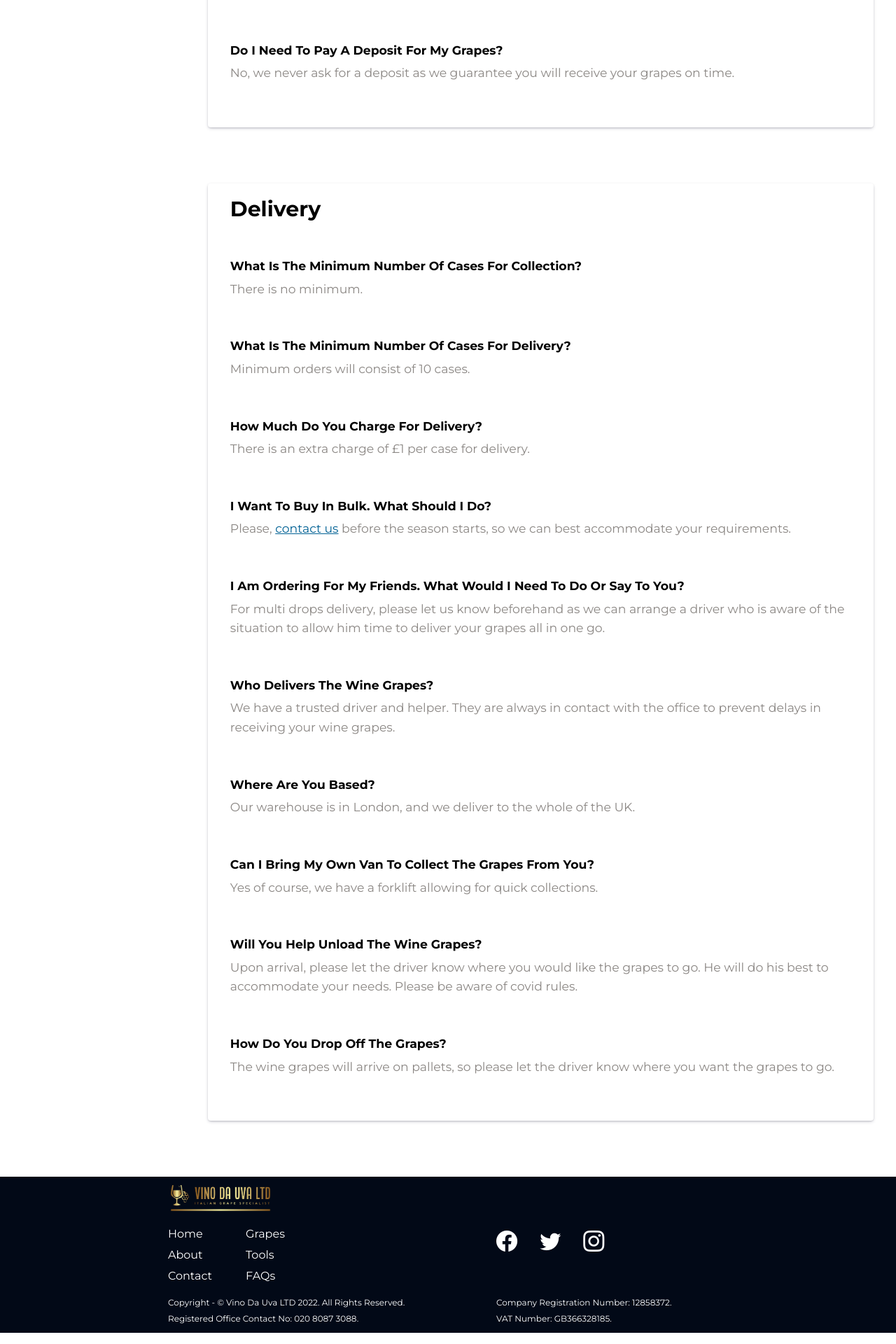
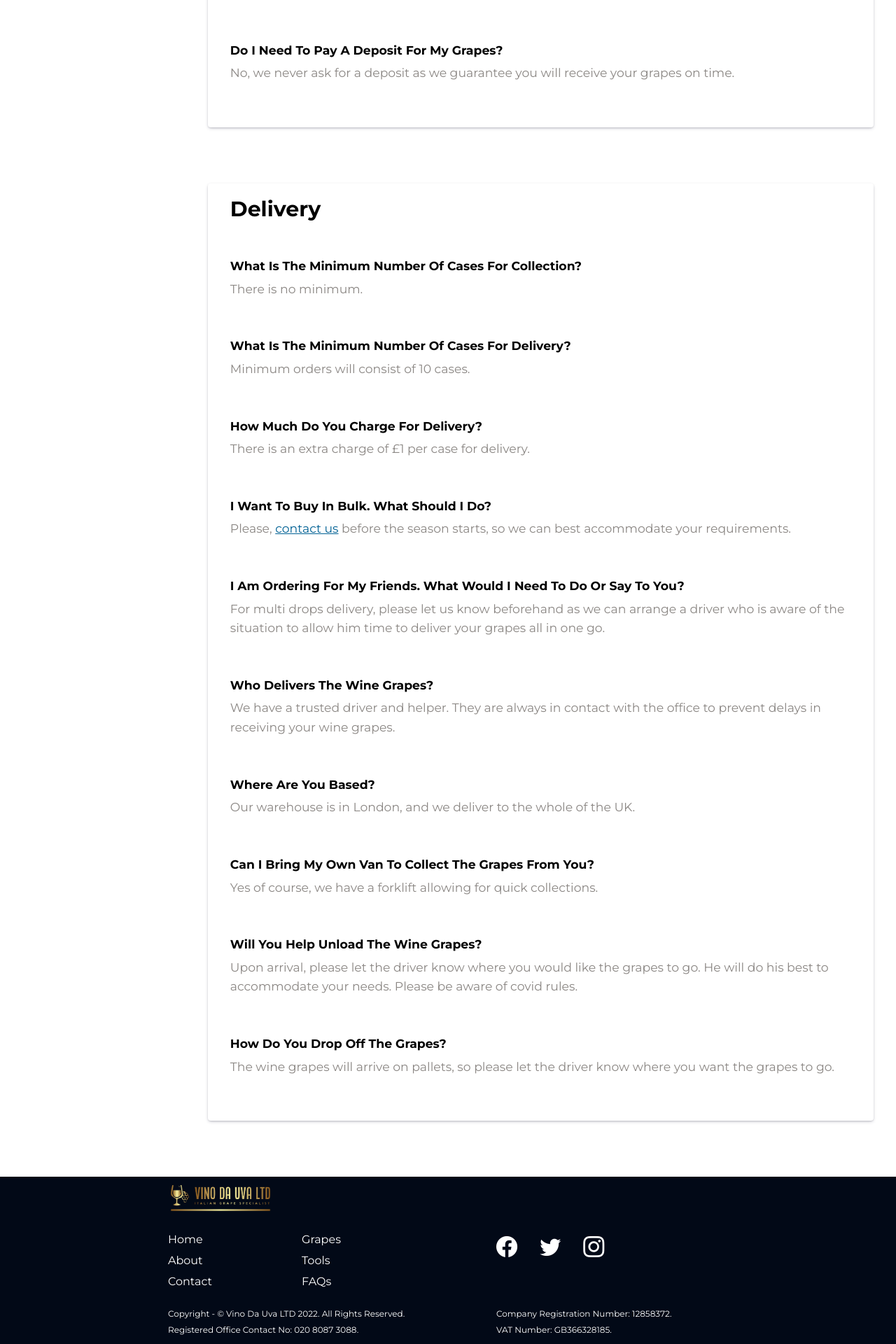
Before and after one commit to GG1982/vina-da-uva, a Jekyll site: the page built from faq.html, in a window 1280 px wide. Shown: the part 2764-4684 px from the top of the page at 70% size. Built offline with Jekyll 4.4.1, drawn with Linux system fonts in a browser that asks for light colours.

Commit message:
chnage footer gap

```diff
--- a/_includes/footer.html
+++ b/_includes/footer.html
@@ -5,7 +5,7 @@
             <img class="img-logo" src="assets/images/logogold.png" alt="">
         </div>
         <div class="footer-links">
-            <ul class="page-links flex-row gap-3">
+            <ul class="page-links flex-row gap-8">
                 <div class="flex-col gap-var">
                     <li><a class="footer-link" href="https://gg1982.github.io/vina-da-uva/">Home</a></li>
                     <li><a class="footer-link" href="https://gg1982.github.io/vina-da-uva/#about-us">About</a></li>
@@ -16,7 +16,6 @@
                     <li><a class="footer-link" href="https://gg1982.github.io/vina-da-uva/tools">Tools</a></li>
                     <li><a class="footer-link" href="https://gg1982.github.io/vina-da-uva/faq">FAQs</a></li>
                 </div>
-
             </ul>
         </div>
         <div class="footer-social">
--- a/_sass/global.scss
+++ b/_sass/global.scss
@@ -332,6 +332,21 @@ p {
 .gap-5 {
     gap: 5rem;
 }
+.gap-6 {
+    gap: 6rem;
+}
+.gap-7 {
+    gap: 7rem;
+}
+.gap-8 {
+    gap: 8rem;
+}
+.gap-9 {
+    gap: 9rem;
+}
+.gap-10 {
+    gap: 10rem;
+}
 
 .row-gap-1 {
     row-gap: 1rem;
--- a/_sass/main.scss
+++ b/_sass/main.scss
@@ -662,11 +662,11 @@ textarea {
   padding-bottom: 10px;
 
   display: grid;
-  row-gap: 1em;
+  row-gap: 1.5rem;
   column-gap: 10px;
   grid-template-areas:
     "logo logo . . ."
-    "pages pages pages social social"
+    "pages pages . social social"
     "copyright copyright copyright copy-vat copy-vat";
 }
 
--- a/assets/js/faq.js
+++ b/assets/js/faq.js
@@ -3,7 +3,10 @@ const faqToggle = Array.from(document.querySelectorAll('.js-faq-title-toggle'))
 
 faqToggle.forEach(btn => {
     btn.addEventListener('click', () => {
+        // toggle faq-answers (open/close)
         btn.nextElementSibling.classList.toggle("faq-active")
+
+        // toggle +/- button
         btn.lastElementChild.classList.toggle("faq-active")
     })
 });
--- a/faq.html
+++ b/faq.html
@@ -41,7 +41,8 @@ slogan: help center
 
             <div class="faq-section">
 
-                <div class="faq-title js-faq-title-toggle">
+                <div class="faq-title js-faq-title-toggle"
+                aria-controls="faq-answer-getting-started">
                     <h2 class="font-1 capitalize" id="getting-started">Getting Started</h2>
                     <button class="faq-title-toggle " aria-controls="nav__list" aria-expanded="false">
                         <span class="sr-only">FAQ Menu</span>
@@ -50,7 +51,7 @@ slogan: help center
                     </button>
                 </div>
 
-                <div class="faq-answers js-faq-answers">
+                <div class="faq-answers faq-answer-getting-started">
                     <div>
                         <h3 class="font--2 capitalize">Are you a family-based business?</h3>
                         <p>
@@ -90,7 +91,8 @@ slogan: help center
 
 
             <div class="faq-section">
-                <div class="faq-title js-faq-title-toggle">
+                <div class="faq-title js-faq-title-toggle"
+                aria-controls="faq-answer-wine-grapes">
                     <h2 class="font-1 capitalize" id="wine-grapes">wine grapes</h2>
                     <button class="faq-title-toggle" aria-controls="nav__list" aria-expanded="false">
                         <span class="sr-only">FAQ Menu</span>
@@ -100,7 +102,7 @@ slogan: help center
                 </div>
 
 
-                <div class="faq-answers">
+                <div class="faq-answers faq-answer-wine-grapes">
                     <div>
                         <h3 class="font--2 capitalize">What wine grapes do you import?</h3>
                         <p>
@@ -137,7 +139,7 @@ slogan: help center
 
 
             <div class="faq-section">
-                <div class="faq-title js-faq-title-toggle">
+                <div class="faq-title js-faq-title-toggle" aria-controls="faq-answer-price">
                     <h2 class="font-1 capitalize" id="price">price</h2>
                     <button class="faq-title-toggle" aria-controls="nav__list" aria-expanded="false">
                         <span class="sr-only">FAQ Menu</span>
@@ -146,7 +148,7 @@ slogan: help center
                     </button>
                 </div>
 
-                <div class="faq-answers">
+                <div class="faq-answers faq-answer-price">
                     <div>
                         <h3 class="font--2 capitalize">How much does each case cost?</h3>
                         <p>
@@ -165,7 +167,8 @@ slogan: help center
 
 
             <div class="faq-section">
-                <div class="faq-title js-faq-title-toggle">
+                <div class="faq-title js-faq-title-toggle"
+                aria-controls="faq-answer-delivery">
                 <h2 class="font-1 capitalize" id="delivery">delivery</h2>
                     <button class="faq-title-toggle" aria-controls="nav__list" aria-expanded="false">
                         <span class="sr-only">FAQ Menu</span>
@@ -175,7 +178,7 @@ slogan: help center
                 </div>
 
 
-                <div class="faq-answers">
+                <div class="faq-answers faq-answer-delivery">
                     <div>
                         <h3 class="font--2 capitalize">What is The Minimum number of Cases For Collection?</h3>
                         <p>
```
Also changed, not shown: 6 other files.
